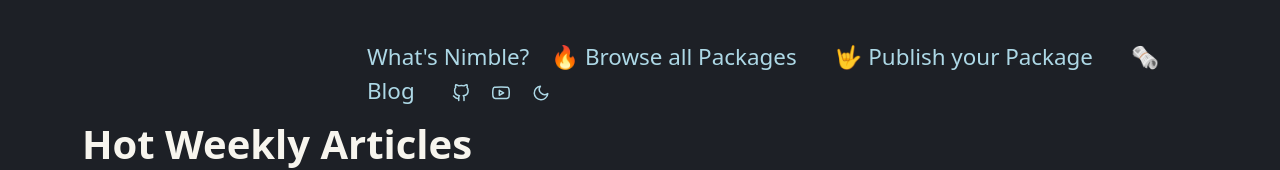
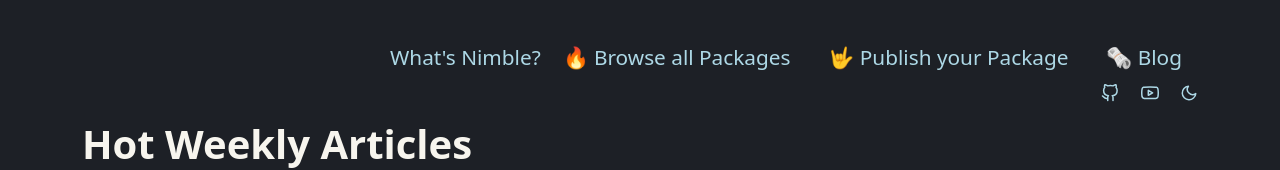
Before and after one commit to georgelemon/nimble-website, a plain HTML site: page src/views/blog.html in a window 1280 px wide. Shown: the top 170 px of the page. Drawn offline with nearby package versions, Linux system fonts and the light colour scheme; files that its build step writes are made by us from their sources; a script that the page names is missing.

Commit message:
fix menu size
Signed-off-by: George Lemon <georgelemon@protonmail.com>

```diff
--- a/dist/app.css
+++ b/dist/app.css
@@ -239,8 +239,9 @@
     border-color: #444850;
 }
 
-body.dark-theme #top-nav a {
+body.dark-theme .top-nav a {
     color: lightblue;
+    font-size: 1.3rem;
 }
 
 body.dark-theme #hero-landing-page {
--- a/src/views/blog.html
+++ b/src/views/blog.html
@@ -59,14 +59,14 @@
     <main> <!-- #1c1c21 -->
         <div class="container">
             <div class="row" style="position:relative">
-                <div id="top-nav" class="col-12" style="position: absolute; left:0; right:0;">
+                <div class="col-12 top-nav" style="position: absolute; left:0; right:0;">
                     <div class="py-3">
                         <div class="row">
                             <div class="col-lg-3">
                                 <a href="/" class="logo fw-500 display-1 text-black text-decoration-none">
                                 </a>
                             </div>
-                            <div class="col-lg-9 text-align-right pt-4">
+                            <div class="col-lg-9 text-end pt-4">
                                 <a href="/about" class="text-decoration-none fw-500">What's Nimble?</a>
                                 <a href="#" class="text-decoration-none fw-500 mx-3">🔥 Browse all Packages</a>
                                 <a href="#" class="text-decoration-none fw-500 mx-3">🤟 Publish your Package</a>
```
Also changed, not shown: src/views/index.html (+2 -2 lines).
